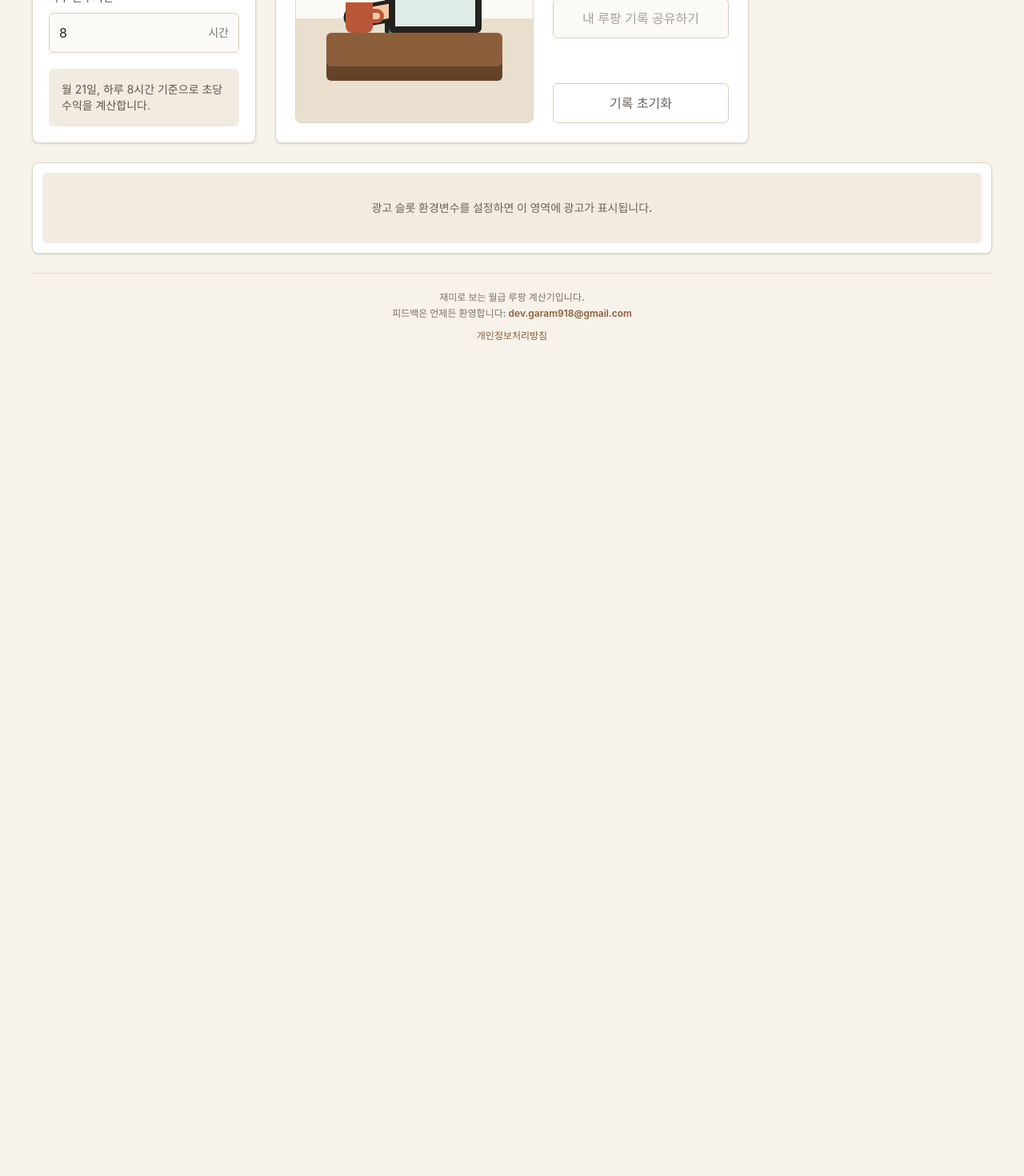
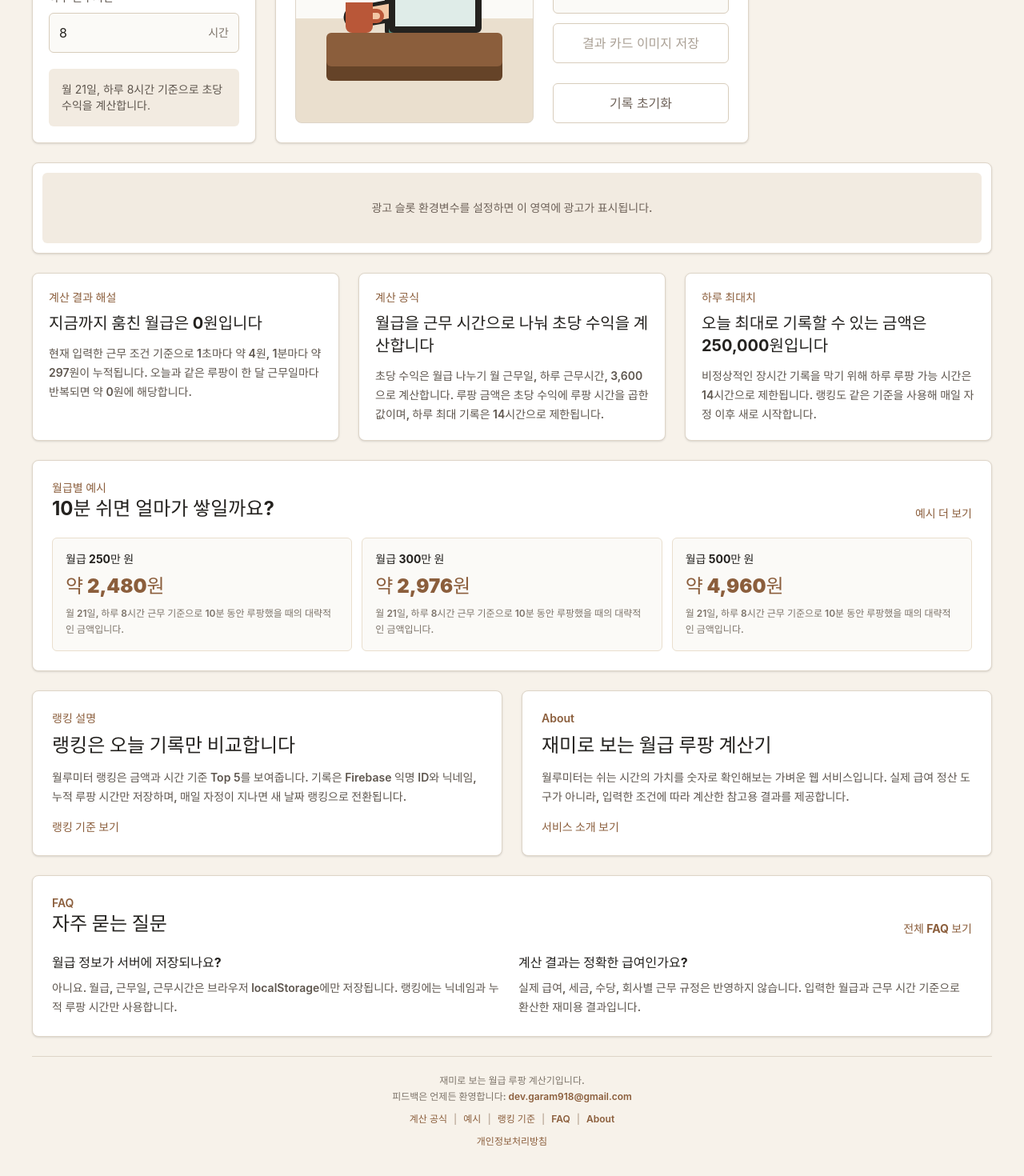
Before and after one commit to garam918/Slacker, a React (Vite) app: page / in a window 1280 px wide. Shown: the part 590-2060 px from the top of the page at 80% size. Before the commit the page ends 1064 px from the top, so only its background shows below. Built offline with nearby package versions, Linux system fonts and the light colour scheme; no server answers; the database is empty.

Commit message:
Add share card and content links

```diff
--- a/src/App.tsx
+++ b/src/App.tsx
@@ -1,6 +1,7 @@
 import { useCallback, useEffect, useMemo, useState } from 'react'
 import { onAuthStateChanged, signInAnonymously } from 'firebase/auth'
 import AdBanner from './AdBanner'
+import ContentSections from './ContentSections'
 import {
   markActiveSlacker,
   markInactiveSlacker,
@@ -322,6 +323,7 @@ function App() {
   >('idle')
   const [shareMessage, setShareMessage] = useState('')
   const [shareText, setShareText] = useState('')
+  const [shareCardMessage, setShareCardMessage] = useState('')
   const [rankingMessage, setRankingMessage] = useState('')
   const [isInfoOpen, setIsInfoOpen] = useState(false)
   const [activeSlackerCount, setActiveSlackerCount] = useState(0)
@@ -371,6 +373,7 @@ function App() {
         setShareStatus('idle')
         setShareMessage('')
         setShareText('')
+        setShareCardMessage('')
 
         return nextTodayKey
       })
@@ -496,9 +499,13 @@ function App() {
     settings.workDays * settings.workHours * 3600,
     1,
   )
+  const secondlyRate = settings.salary / secondsPerMonth
+  const minutelyRate = secondlyRate * 60
   const earnedAmount = (settings.salary / secondsPerMonth) * elapsedSeconds
   const hourlyRate =
     settings.salary / Math.max(settings.workDays * settings.workHours, 1)
+  const dailyLimitAmount = (settings.salary / secondsPerMonth) * MAX_DAILY_SLACKING_SECONDS
+  const repeatedMonthlyAmount = earnedAmount * settings.workDays
 
   const calculateEarnedAmount = useCallback(
     (seconds: number) => (settings.salary / secondsPerMonth) * seconds,
@@ -797,6 +804,7 @@ function App() {
     setShareStatus('idle')
     setShareMessage('')
     setShareText('')
+    setShareCardMessage('')
   }
 
   const finishWork = () => {
@@ -911,6 +919,48 @@ function App() {
       setShareStatus('error')
       setShareMessage('아래 공유 문구를 직접 복사해 주세요.')
     }
+  }
+
+  const downloadShareCard = () => {
+    if (elapsedSeconds <= 0) {
+      setShareCardMessage('공유 카드로 만들 루팡 기록이 아직 없습니다.')
+      return
+    }
+
+    const canvas = document.createElement('canvas')
+    canvas.width = 1200
+    canvas.height = 630
+    const context = canvas.getContext('2d')
+
+    if (!context) {
+      setShareCardMessage('공유 카드를 만들지 못했습니다.')
+      return
+    }
+
+    context.fillStyle = '#f7f2ea'
+    context.fillRect(0, 0, canvas.width, canvas.height)
+    context.fillStyle = '#24221f'
+    context.fillRect(64, 64, 1072, 502)
+    context.fillStyle = '#fff8ef'
+    context.fillRect(92, 92, 1016, 446)
+    context.fillStyle = '#8b5e3c'
+    context.font = '700 36px system-ui, sans-serif'
+    context.fillText('월루미터 루팡 기록', 142, 170)
+    context.fillStyle = '#24221f'
+    context.font = '900 72px system-ui, sans-serif'
+    context.fillText(formatWon(earnedAmount), 142, 280)
+    context.font = '700 40px system-ui, sans-serif'
+    context.fillText(`${formatShareDuration(elapsedSeconds)} 월급 루팡 성공`, 142, 356)
+    context.fillStyle = '#5e564e'
+    context.font = '600 30px system-ui, sans-serif'
+    context.fillText(`닉네임: ${nickname}`, 142, 424)
+    context.fillText('너도 해보기: slacker-nu.vercel.app', 142, 482)
+
+    const link = document.createElement('a')
+    link.href = canvas.toDataURL('image/png')
+    link.download = `wolumeter-${getTodayKey()}.png`
+    link.click()
+    setShareCardMessage('공유 카드 이미지를 저장했습니다.')
   }
 
   return (
@@ -1187,6 +1237,19 @@ function App() {
                       value={shareText}
                     />
                   ) : null}
+                  <button
+                    className="mt-3 w-full rounded-md border border-[#d8cdbc] px-4 py-3 text-sm font-semibold text-[#6e6259] transition hover:bg-[#f2ebe1] focus:outline-none focus:ring-2 focus:ring-[#8b5e3c] focus:ring-offset-2 disabled:cursor-not-allowed disabled:text-[#aaa095]"
+                    disabled={elapsedSeconds <= 0}
+                    type="button"
+                    onClick={downloadShareCard}
+                  >
+                    결과 카드 이미지 저장
+                  </button>
+                  {shareCardMessage ? (
+                    <p className="mt-2 text-center text-xs font-semibold text-[#3f6b4d]">
+                      {shareCardMessage}
+                    </p>
+                  ) : null}
                 </div>
 
                 <button
@@ -1312,6 +1375,14 @@ function App() {
             format="horizontal"
             slot={import.meta.env.VITE_ADSENSE_RANKING_SLOT}
           />
+
+          <ContentSections
+            dailyLimitAmount={dailyLimitAmount}
+            earnedAmount={earnedAmount}
+            minutelyRate={minutelyRate}
+            repeatedMonthlyAmount={repeatedMonthlyAmount}
+            secondlyRate={secondlyRate}
+          />
         </div>
         <footer className="border-t border-[#ded5c8] py-5 text-center text-xs font-semibold leading-5 text-[#7d746a]">
           <p>재미로 보는 월급 루팡 계산기입니다.</p>
@@ -1322,6 +1393,42 @@ function App() {
               href="mailto:dev.garam918@gmail.com"
             >
               dev.garam918@gmail.com
+            </a>
+          </p>
+          <p className="mt-2">
+            <a
+              className="text-[#8b5e3c] underline-offset-2 hover:underline"
+              href="/guide.html"
+            >
+              계산 공식
+            </a>
+            <span className="mx-2 text-[#c2b2a2]">|</span>
+            <a
+              className="text-[#8b5e3c] underline-offset-2 hover:underline"
+              href="/examples.html"
+            >
+              예시
+            </a>
+            <span className="mx-2 text-[#c2b2a2]">|</span>
+            <a
+              className="text-[#8b5e3c] underline-offset-2 hover:underline"
+              href="/ranking.html"
+            >
+              랭킹 기준
+            </a>
+            <span className="mx-2 text-[#c2b2a2]">|</span>
+            <a
+              className="text-[#8b5e3c] underline-offset-2 hover:underline"
+              href="/faq.html"
+            >
+              FAQ
+            </a>
+            <span className="mx-2 text-[#c2b2a2]">|</span>
+            <a
+              className="text-[#8b5e3c] underline-offset-2 hover:underline"
+              href="/about.html"
+            >
+              About
             </a>
           </p>
           <p className="mt-2">
```
